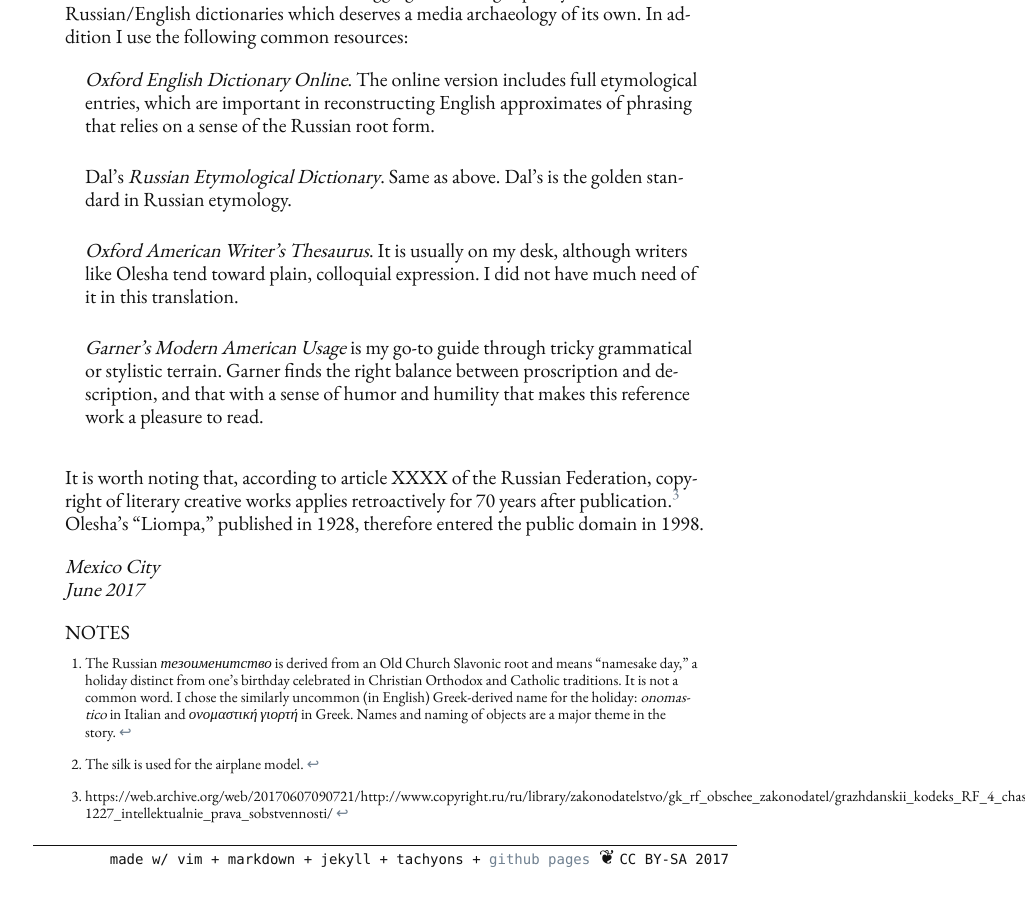
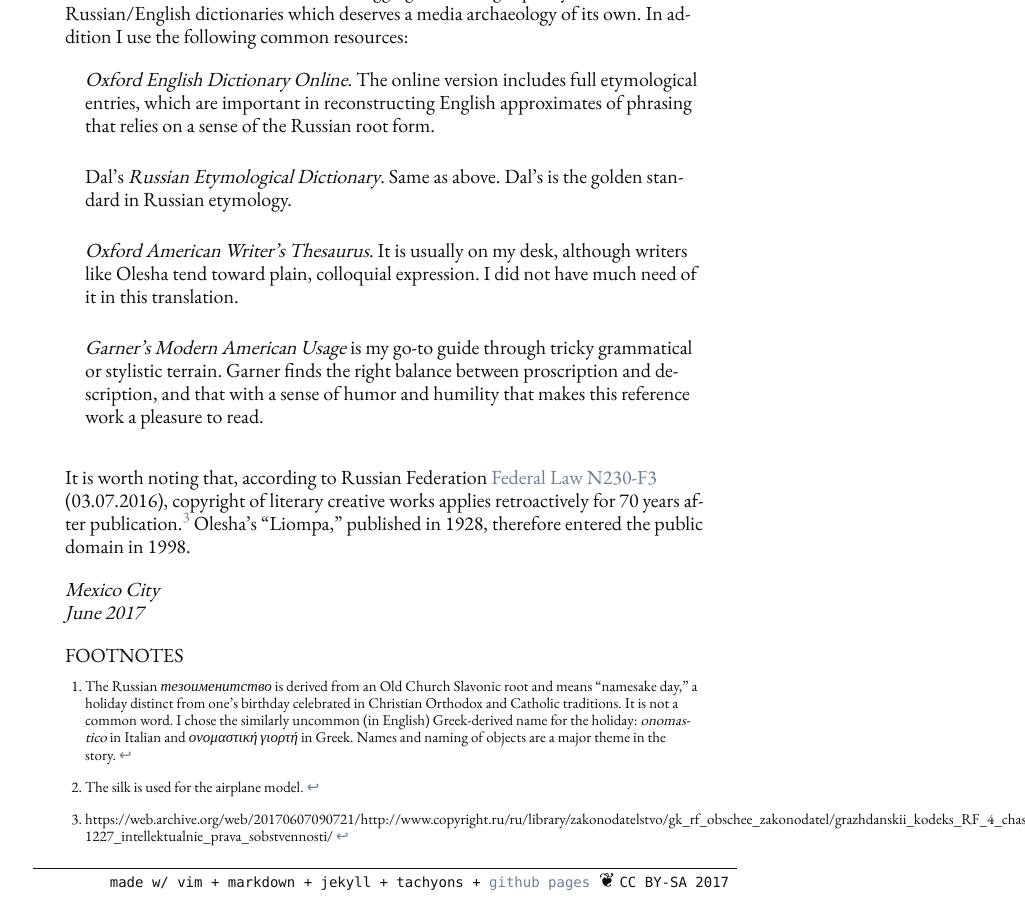
Before and after one commit to denten/denten.github.io, a Jekyll site: the page built from _posts/2017-06-07-liompa.md, in a window 1280 px wide and 900 px high, scrolled down 4137 px. Shown: the whole window, without its empty margins (255-1280 px from the left). Built offline with Jekyll 4.4.1, drawn with Linux system fonts in a browser that asks for light colours; nearby versions of some CDN libraries; library files that are not in the unit come from our copies; before the commit the page ends 5014 px from its top, so only the background shows below that; some of the changed text lies outside the part shown.

Commit message:
update copyright law

```diff
--- a/_posts/2017-06-07-liompa.md
+++ b/_posts/2017-06-07-liompa.md
@@ -214,15 +214,15 @@ much need of it in this translation.
 proscription and description, and that with a sense of humor and humility that
 makes this reference work a pleasure to read.
 
-It is worth noting that, according to article XXXX of the Russian Federation,
-copyright of literary creative works applies retroactively for 70 years after
-publication.[^3] Olesha's "Liompa," published in 1928, therefore entered the
-public domain in 1998.
+It is worth noting that, according to Russian Federation [Federal Law
+N230-F3][5] (03.07.2016), copyright of literary creative works applies
+retroactively for 70 years after publication.[^3] Olesha's "Liompa," published
+in 1928, therefore entered the public domain in 1998.
 
 *Mexico City*
 *June 2017*
 
-## Notes
+## Footnotes
 
 [^1]: The silk is used for the airplane model.
 
```
Also changed, not shown: other parts of _posts/2017-06-07-liompa.md (+3 -1 lines).
